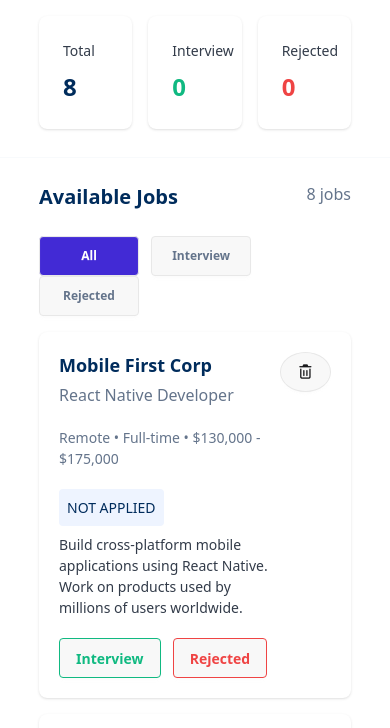
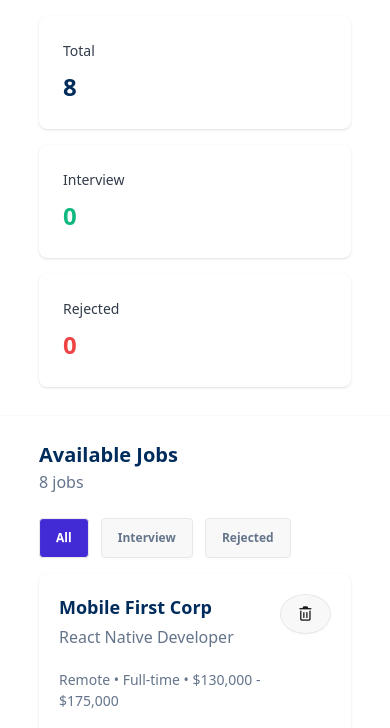
Before and after one commit to officialshahidulshihab/jobTracker-A4, a plain HTML site: page index.html in a window 390 px wide. Shown: the part 96-824 px from the top of the page. Drawn offline with nearby package versions, Linux system fonts and the light colour scheme.

Commit message:
completed

```diff
--- a/index.html
+++ b/index.html
@@ -18,7 +18,7 @@
 <body>
     <header class="w-[80%] mx-auto  ">
         <h1 class="text-[#002C5C] text-3xl font-bold mb-5  mt-5">Job Application Tracker</h1>
-        <div class="grid grid-cols-3 gap-4 mb-7">
+        <div class="grid grid-cols-1 gap-2 space-y-2 md:grid-cols-3 md:gap-4 mb-7">
             <div class="card  bg-base-100  shadow-sm">
                 <div class="card-body">
                     <h2 class="card-title text-[14px] text-[#323B49] font-medium">Total</h2>
@@ -47,7 +47,7 @@
 
     <main class="w-[80%] mx-auto space-y-4">
         <!-- Available section -->
-        <div class="flex justify-between mb-6 mt-6">
+        <div class="md:flex justify-between mb-6 mt-6">
             <div>
                 <h1 class="text-[20px] text-[#002C5C] font-semibold">Available Jobs</h1>
             </div>
@@ -60,13 +60,13 @@
         <!-- 3 tab sections -->
         <div id="my-btns" class="space-x-2 mb-4">
 
-            <button onclick="btnHandle('all-btn')" id="all-btn" class="btn w-[100px] text-[12px] text-white font-semibold bg-primary">All</button>
+            <button onclick="btnHandle('all-btn')" id="all-btn" class="btn md:w-[100px] text-[12px] text-white font-semibold bg-primary">All</button>
 
 
-            <button onclick="btnHandle('interview-btn')" id="interview-btn" class="btn w-[100px] text-[12px] text-[#64748B] font-semibold">Interview</button>
+            <button onclick="btnHandle('interview-btn')" id="interview-btn" class="btn md:w-[100px] text-[12px] text-[#64748B] font-semibold">Interview</button>
 
 
-            <button onclick="btnHandle('rejected-btn')" id="rejected-btn" class="btn w-[100px] text-[12px] text-[#64748B] font-semibold">Rejected</button>
+            <button onclick="btnHandle('rejected-btn')" id="rejected-btn" class="btn md:w-[100px] text-[12px] text-[#64748B] font-semibold">Rejected</button>
 
         </div>
 
--- a/script/script.js
+++ b/script/script.js
@@ -105,6 +105,7 @@ mainContainer.addEventListener('click', function(event){
 
         if(currentStatus==='rejected-btn'){
             defaultShowRejected()
+
         }
         calculateCount()
         JobsText()
@@ -138,6 +139,7 @@ mainContainer.addEventListener('click', function(event){
 
         if(currentStatus==='interview-btn'){
             defaultShowInterview()
+
         }
 
         calculateCount()
--- /dev/null
+++ b/styles.css
@@ -0,0 +1 @@
+@import "tailwindcss"
```
Also changed, not shown: script/machine.js (line endings or trailing spaces).
